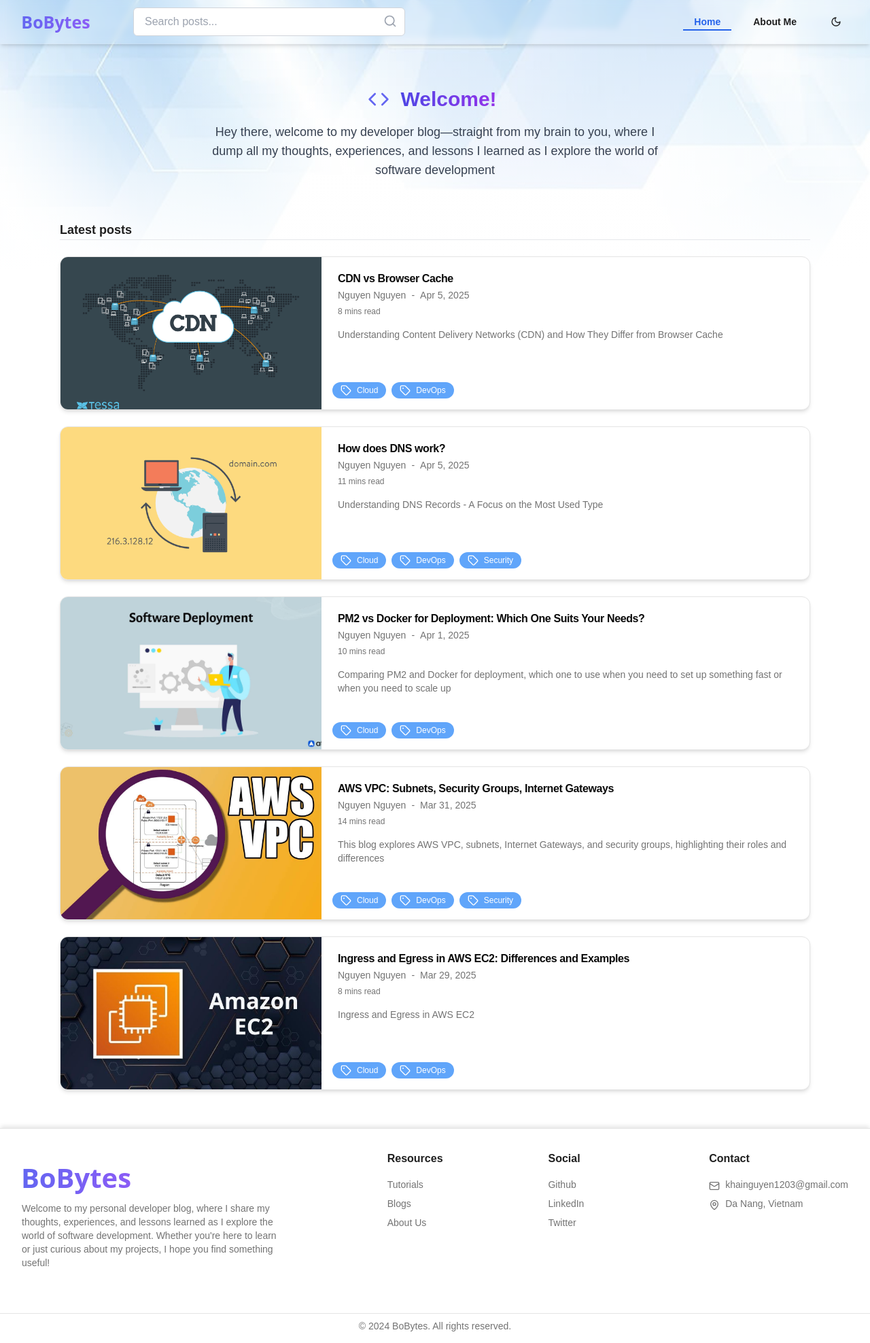
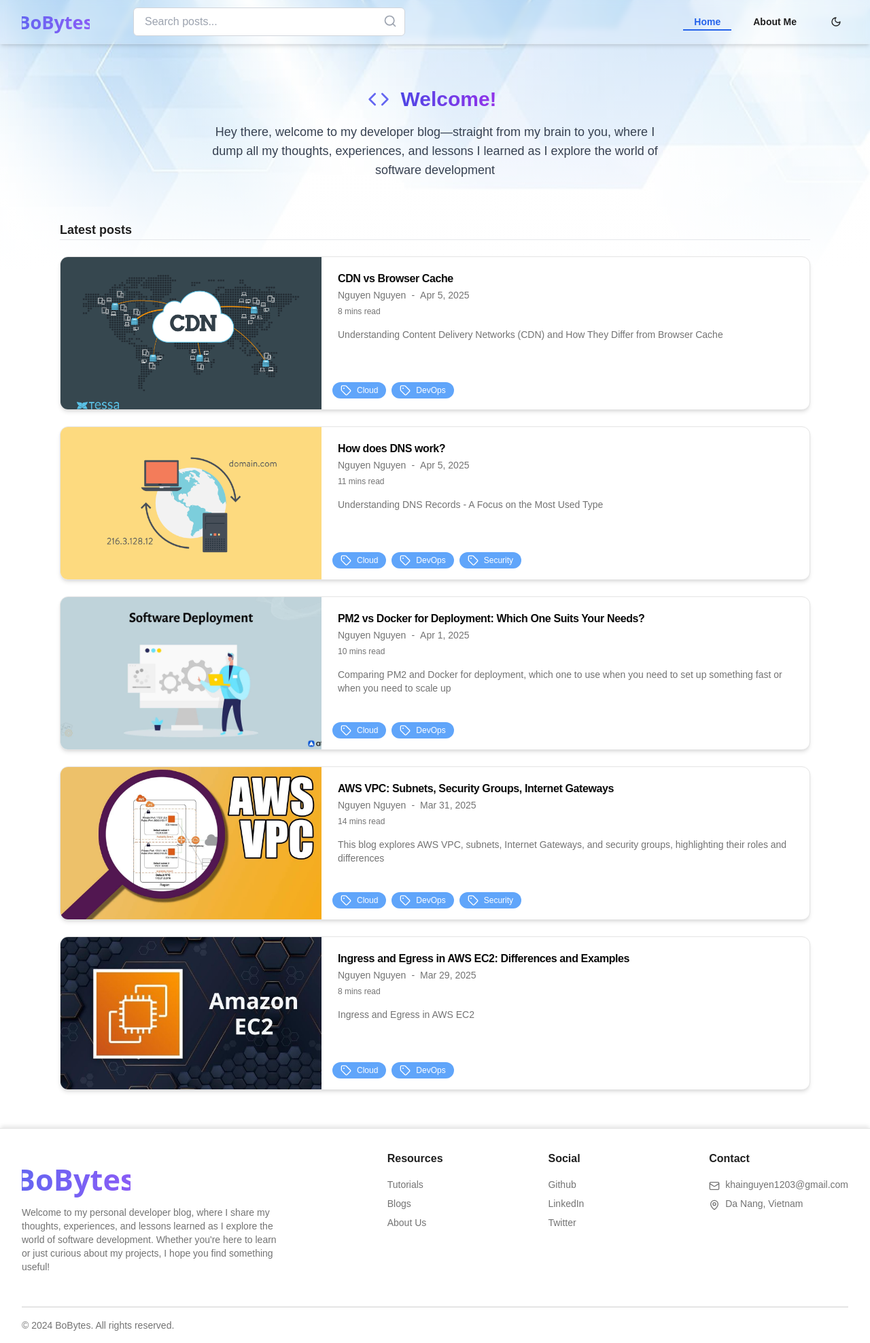
Before and after one commit to yoshivn1203/Dev-Blog-Fe-Only, a Next.js app: page / in a window 1280 px wide. Shown: the whole page at 68% size. Built offline with nearby package versions, Linux system fonts and the light colour scheme.

Commit message:
update footer style

```diff
--- a/src/components/layout/footer.tsx
+++ b/src/components/layout/footer.tsx
@@ -8,8 +8,8 @@
 
 export function Footer() {
   return (
-    <footer className='shadow-[0_-4px_6px_-1px_rgba(0,0,0,0.1)] dark:bg-gray-800 border-t mt-8'>
-      <div className='mx-auto max-w-screen-2xl px-4 pt-8 pb-4 sm:px-6 lg:px-8'>
+    <footer className='shadow-[0_-4px_6px_-1px_rgba(0,0,0,0.1)] mt-8 px-4 pt-8 sm:px-6 lg:px-8 dark:bg-gray-800 border-t '>
+      <div className='mx-auto max-w-screen-2xl '>
         <div className='flex flex-col lg:flex-row items-start justify-between gap-8'>
           <div className='sm:justify-start lg:max-w-sm'>
             <Link href='/'>
@@ -81,8 +81,8 @@
         </div>
       </div>
 
-      <div className='mt-12 border-t pt-2 pb-2'>
-        <div className='text-center text-sm text-muted-foreground'>
+      <div className='mt-12 max-w-screen-2xl mx-auto border-t-2 pt-4 pb-4 dark:border-white/10'>
+        <div className='text-sm text-muted-foreground'>
           <p>© 2024 BoBytes. All rights reserved.</p>
         </div>
       </div>
--- a/src/components/layout/header.tsx
+++ b/src/components/layout/header.tsx
@@ -46,8 +46,8 @@
   }
 
   return (
-    <nav className='absolute w-full border-b border-gray-200/20 dark:border-gray-600/20 bg-transparent backdrop-blur-sm z-50 shadow-md'>
-      <div className='mx-auto max-w-screen-2xl px-4 sm:px-6 lg:px-8'>
+    <nav className='absolute w-full border-b border-gray-200/20 dark:border-gray-600/20 bg-transparent backdrop-blur-sm z-50 shadow-md px-4 sm:px-6 lg:px-8'>
+      <div className='mx-auto max-w-screen-2xl'>
         <div className='flex justify-between h-16 items-center'>
           {/* Mobile menu button */}
           <div className='md:hidden'>
```
Also changed, not shown: src/assets/images/logo.svg.
